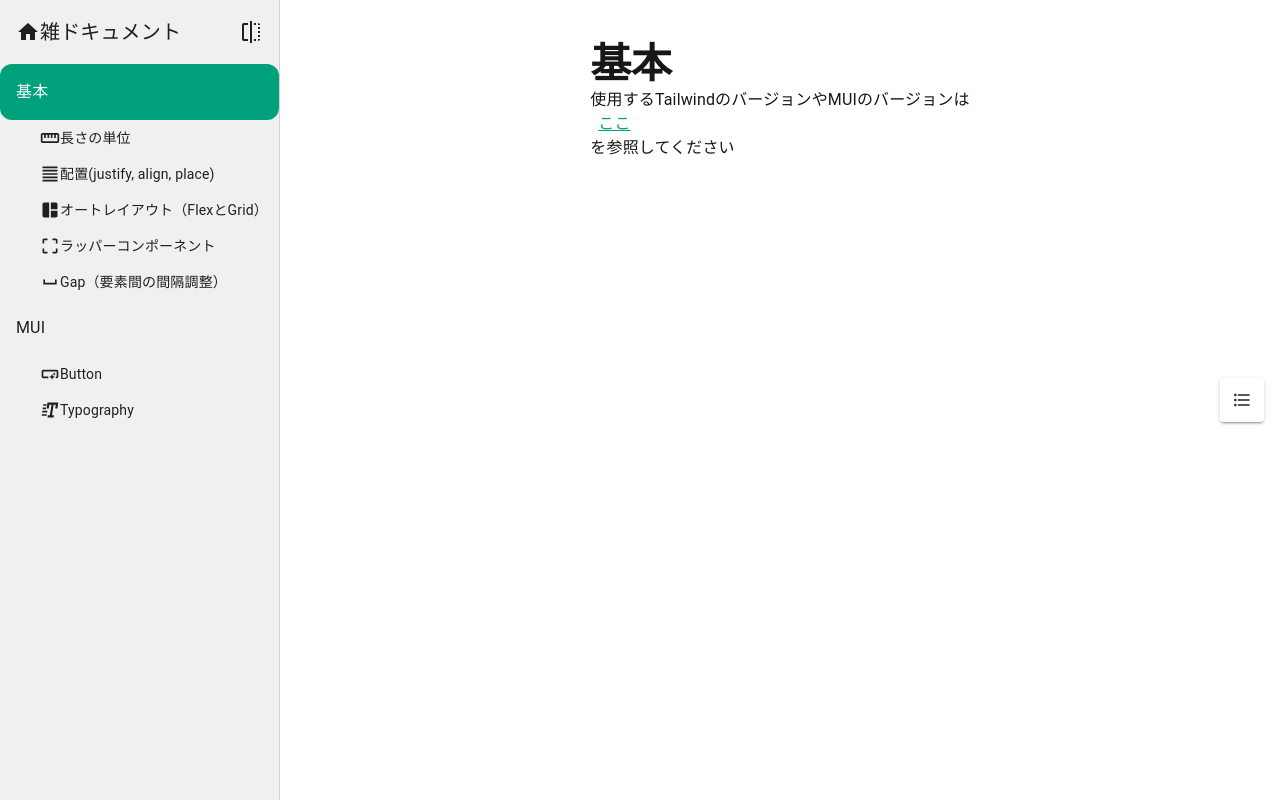
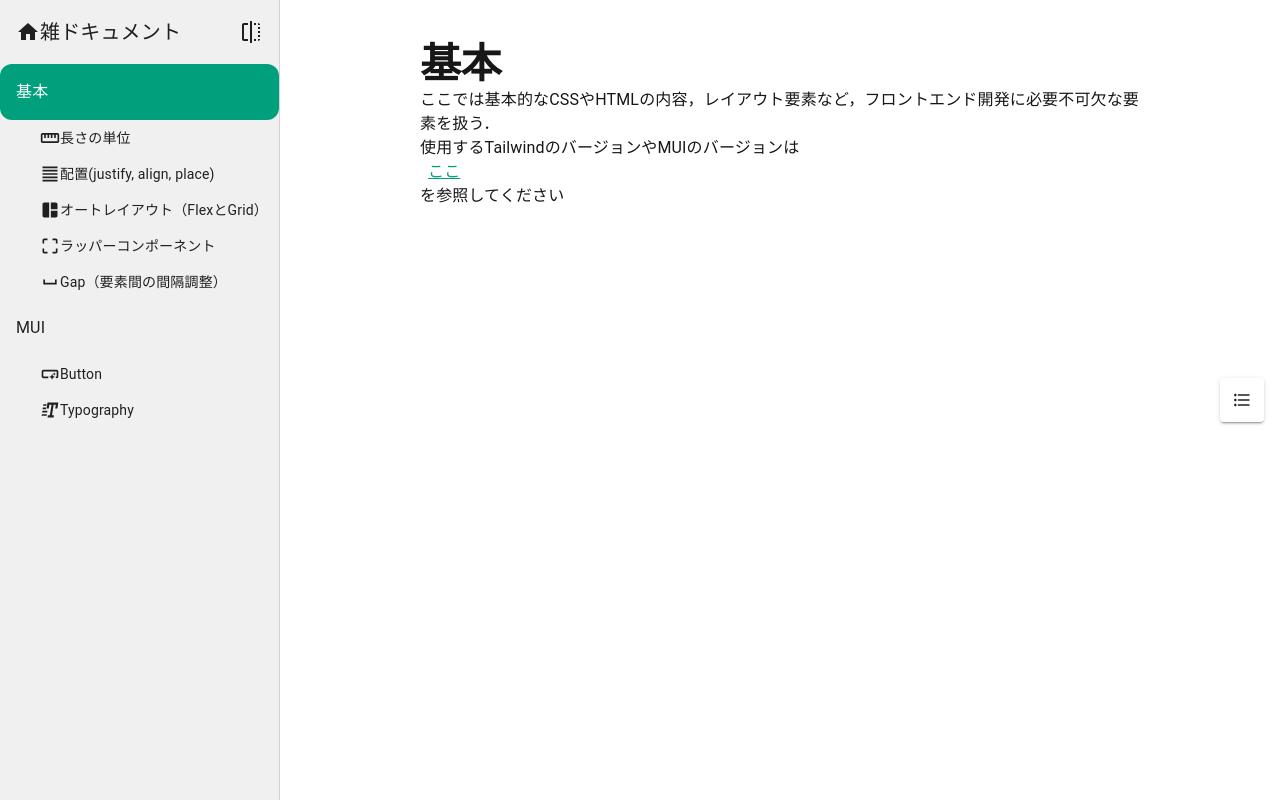
Before and after one commit to NakaiKt/web-tutorial, a Next.js app: page /base in a window 1280 px wide. Built offline with nearby package versions, Linux system fonts and the light colour scheme.

Commit message:
feat: Baseコンポーネントにフロントエンド開発に必要な基本的なCSSやHTMLの内容を説明するテキストを追加。これにより、開発者が使用するTailwindやMUIのバージョンに関する情報を明確にし、理解を助ける。

```diff
--- a/src/components/templates/Base/index.tsx
+++ b/src/components/templates/Base/index.tsx
@@ -5,6 +5,8 @@ const Base = () => {
   return (
     <Box>
       <Typography>
+        ここでは基本的なCSSやHTMLの内容，レイアウト要素など，フロントエンド開発に必要不可欠な要素を扱う．
+        <br />
         使用するTailwindのバージョンやMUIのバージョンは
         <Link text="ここ" url="/" />
         を参照してください
```
